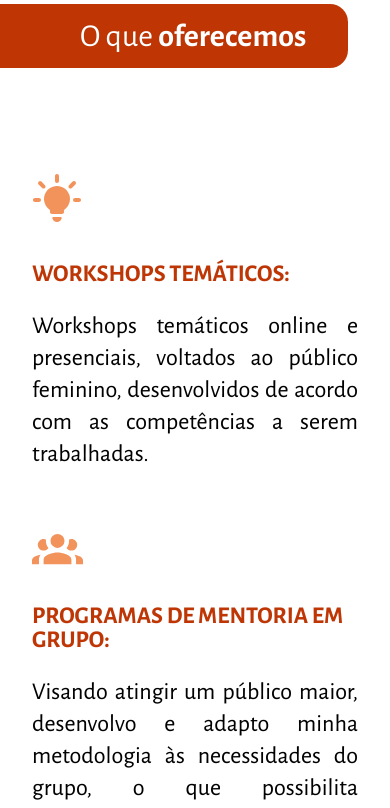
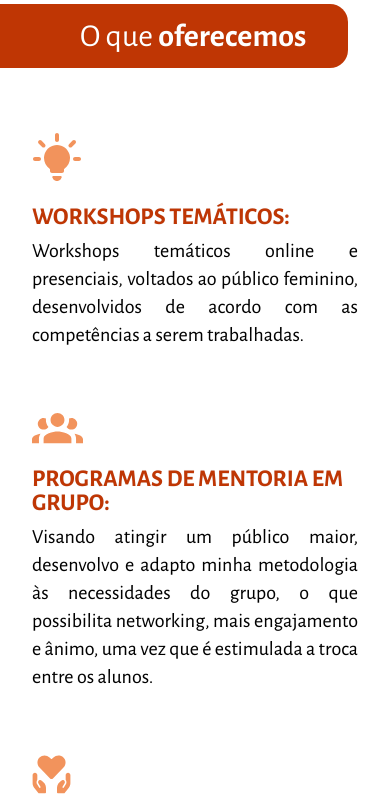
Before and after one commit to ongsebastianas/projetosebastianas.com.br, a Next.js app: page / in a window 390 px wide. Shown: the part 860-1668 px from the top of the page. Built offline with nearby package versions, Linux system fonts and the light colour scheme.

Commit message:
fix: responsividade section oferecimentos

```diff
--- a/components/elements/Oferecimento/Oferecimento.tsx
+++ b/components/elements/Oferecimento/Oferecimento.tsx
@@ -4,7 +4,7 @@ const Oferecimento = chakra("div", {
   baseStyle: {
     display: "flex",
     flexDirection: { base: "column", lg: "row" },
-    gap: "2rem"
+    gap: { base: "1rem", lg: "2rem"}
   }
 });
 
@@ -29,7 +29,7 @@ const OferecimentoTitle = chakra("h3", {
     fontWeight: "700",
     fontSize: "1.5rem",
     lineHeight: "100%",
-    marginBottom: "1.5rem"
+    marginBottom: { base: "0.5rem", lg: "1.5rem" }
   }
 });
 
@@ -38,8 +38,8 @@ const OferecimentoDescription = chakra("p", {
     color: "black",
     fontFamily: "'Alegreya Sans', sans-serif",
     fontWeight: "400",
-    fontSize: "1.5rem",
-    lineHeight: "32px",
+    fontSize: { base: "1.25rem", lg: "1.5rem"},
+    lineHeight: { base: "1.75rem", lg: "32px" },
     marginRight: { base: "0", lg: "15vw" },
     textAlign: "justify"
   }
--- a/pages/index.tsx
+++ b/pages/index.tsx
@@ -25,7 +25,7 @@ const IntroductionSectionWrapper = chakra(Flex, {
 
 const OferecimentosSectionContent = chakra(Flex, {
   baseStyle: {
-    marginTop: "20vh",
+    marginTop: "8rem",
     flexDirection: "column",
     gap: "4rem"
   }
```
